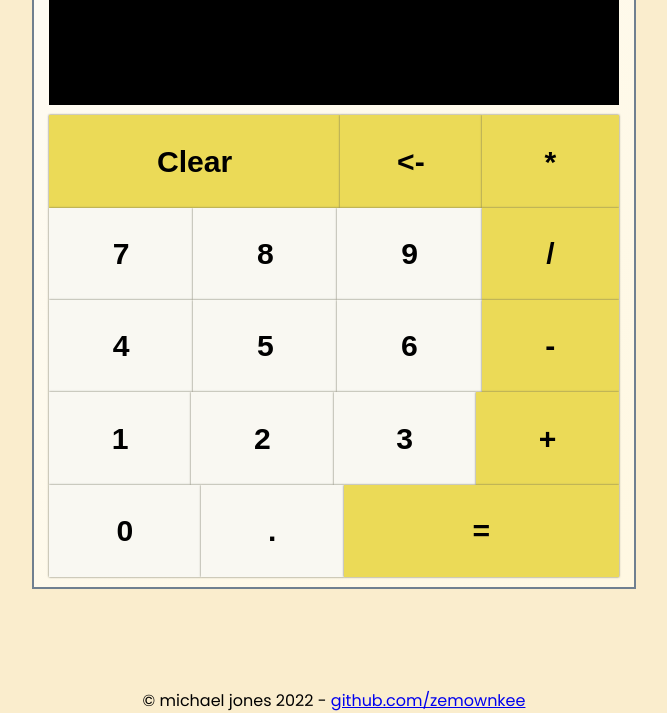
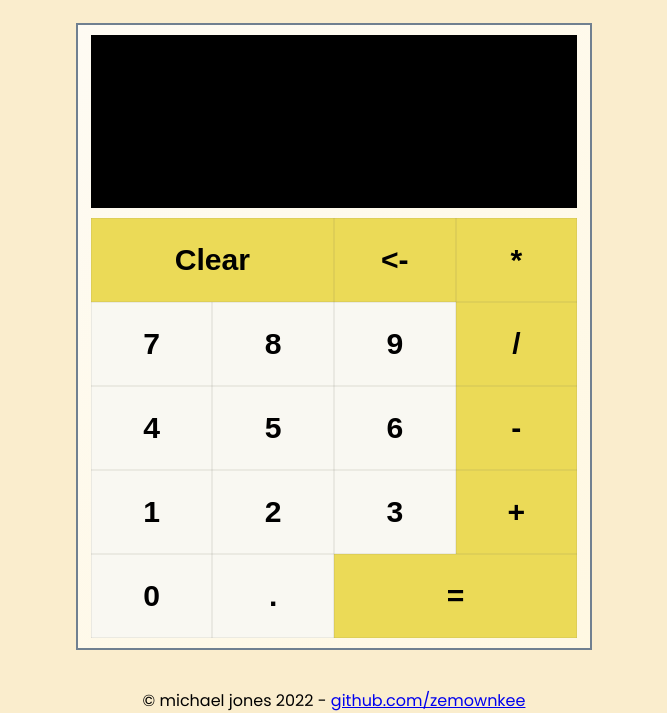
Before and after one commit to zemownkee/calculator, a plain HTML site: page index.html in a window 1280 px wide. Shown: the part 87-800 px from the top of the page, without its empty margins (306-973 px from the left). Drawn offline with Linux system fonts and the light colour scheme; a web font is replaced by a local one.

Commit message:
Correct button alignment flex issues

```diff
--- a/styles.css
+++ b/styles.css
@@ -1,10 +1,12 @@
+* {
+    margin: 0px;
+    padding: 0px;
+}
 body {
-    min-width: 100vw;
-    min-height: 100vh;
+    width: 100vw;
+    height: 100vh;
     font-family: Poppins, sans-serif;
     background-color: rgb(250, 237, 205);
-    margin: 0px;
-    padding: 0px;
     /* display: flex; */
 }
 
@@ -12,9 +14,9 @@ body {
     display: flex;
     flex-direction: column;
     align-items: center;
-    justify-items: space-between;
-    width: 100%;
-    height: 100%;
+    justify-content: center;
+    min-width: 100%;
+    min-height: 100%;
 }
 
 .header {
@@ -22,6 +24,8 @@ body {
     font-size: 48px;
     font-weight: 500;
     justify-content: center;
+    flex: 1, 1, 0;
+    margin-bottom: 3%;
 }
 
 .operator {
@@ -34,9 +38,8 @@ body {
     flex-direction: column;
     background-image: linear-gradient(135deg, rgb(254, 251, 243), rgb(255, 248, 226));
     border: 2px solid slategray;
-    /* padding: 10px; */
-    width: 75vh;
-    height: 75vh;
+    width: 40%;
+    height: 80%;
     justify-content: space-around;
     align-items: center;
 }
@@ -47,7 +50,7 @@ body {
     background-color: black;
     color: white;
     font-weight: 500;
-    font-size: 3ch;
+    font-size: 3rem;
     height: 6ch;
     margin: 10px;
     width: 95%;
@@ -76,7 +79,7 @@ body {
 }
 
 button.large {
-    flex: 2 1 auto;
+    flex: 2 1 0;
 }
 
 button {
@@ -86,10 +89,9 @@ button {
     background-color: rgb(249, 248, 242);
     font-weight: 900;
     font-size: 3ch;
-    box-shadow: 0px 0px 2px rgb(104, 104, 84);
     transition: 0.1s;
-    min-width: 24.1%;
-    flex: 1 1 auto;
+    flex: 1 1 0;
+    box-shadow: inset 0px 0px 1px rgb(104, 104, 84);
 }
 
 button:active, .keyEntry {
@@ -103,9 +105,7 @@ button:active, .keyEntry {
     justify-self: flex-end;
     font-size: 1em;
     justify-content: center;
-    position: fixed;
-    bottom: 0;
-    margin-top: auto;
-    flex-grow: 1;
+    flex: 1, 1, 0;
     margin-bottom: 0px;
+    margin-top: 3%;
 }
```
